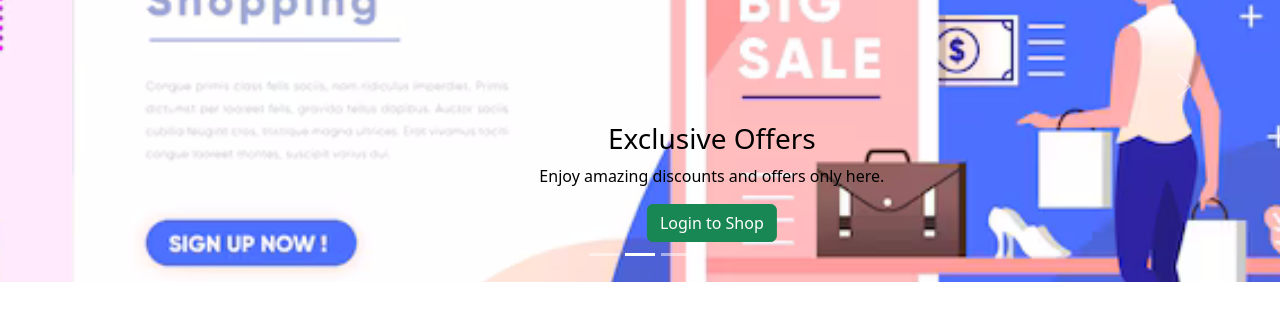
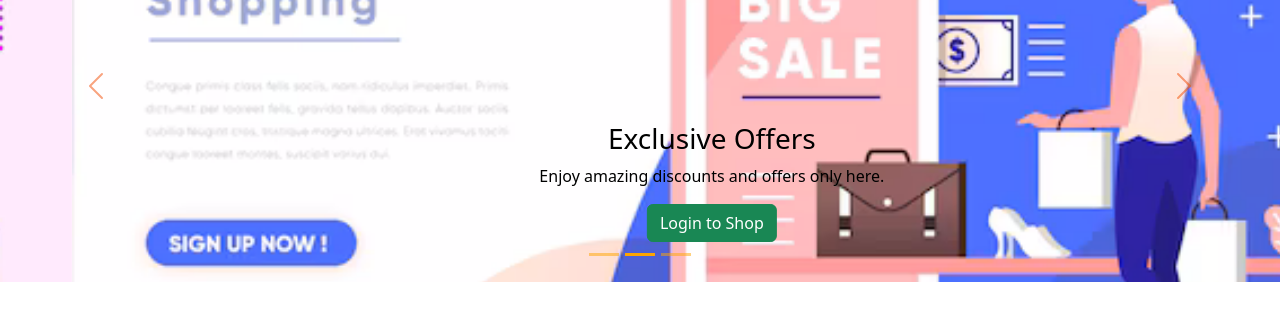
Before and after one commit to nclbrb/EcommerceSystem, a React (Create React App) app in the folder ecommerce-frontend/: page / in a window 1280 px wide. Shown: the part 166-482 px from the top of the page. Built offline with nearby package versions, Linux system fonts and the light colour scheme.

Commit message:
Additional styling with App.css

```diff
--- a/ecommerce-frontend/src/App.css
+++ b/ecommerce-frontend/src/App.css
@@ -1,38 +1,15 @@
-.App {
-  text-align: center;
+/* Arrow Controls: Make the arrows orange */
+.carousel-control-prev-icon,
+.carousel-control-next-icon {
+  filter: brightness(0) saturate(100%) invert(39%) sepia(95%) saturate(3594%) hue-rotate(4deg) brightness(95%) contrast(107%);
 }
 
-.App-logo {
-  height: 40vmin;
-  pointer-events: none;
+/* Slide Indicators: Make all indicators orange */
+.carousel-indicators [data-bs-target] {
+  background-color: orange;
 }
 
-@media (prefers-reduced-motion: no-preference) {
-  .App-logo {
-    animation: App-logo-spin infinite 20s linear;
-  }
+/* Ensure the active indicator is clearly visible */
+.carousel-indicators .active {
+  background-color: orange;
 }
-
-.App-header {
-  background-color: #282c34;
-  min-height: 100vh;
-  display: flex;
-  flex-direction: column;
-  align-items: center;
-  justify-content: center;
-  font-size: calc(10px + 2vmin);
-  color: white;
-}
-
-.App-link {
-  color: #61dafb;
-}
-
-@keyframes App-logo-spin {
-  from {
-    transform: rotate(0deg);
-  }
-  to {
-    transform: rotate(360deg);
-  }
-}
```
